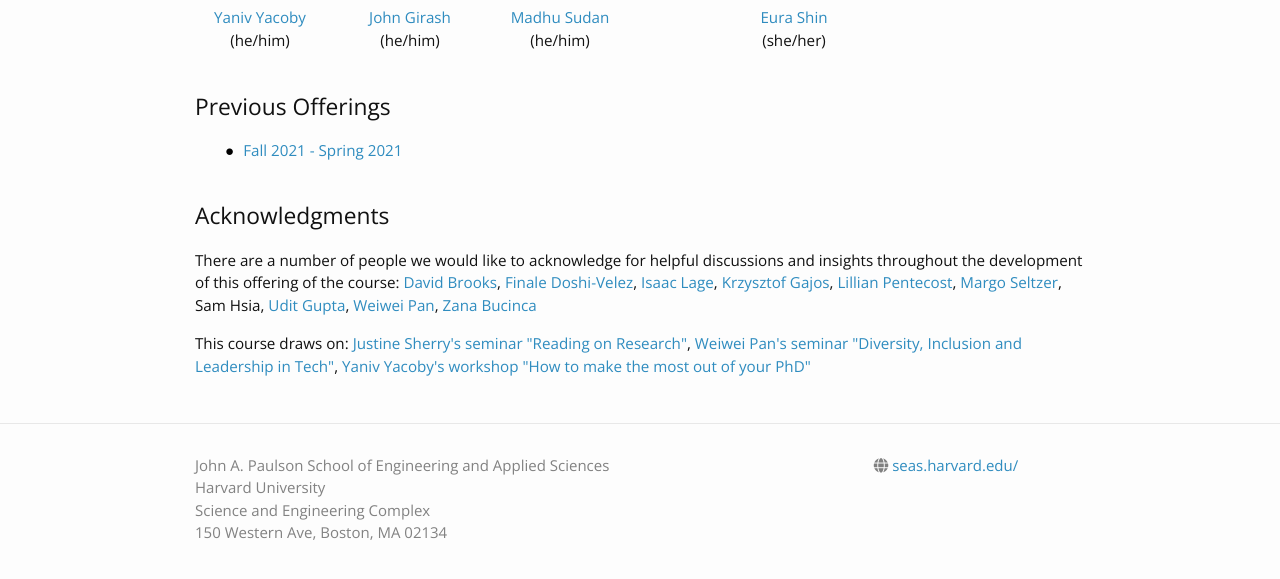
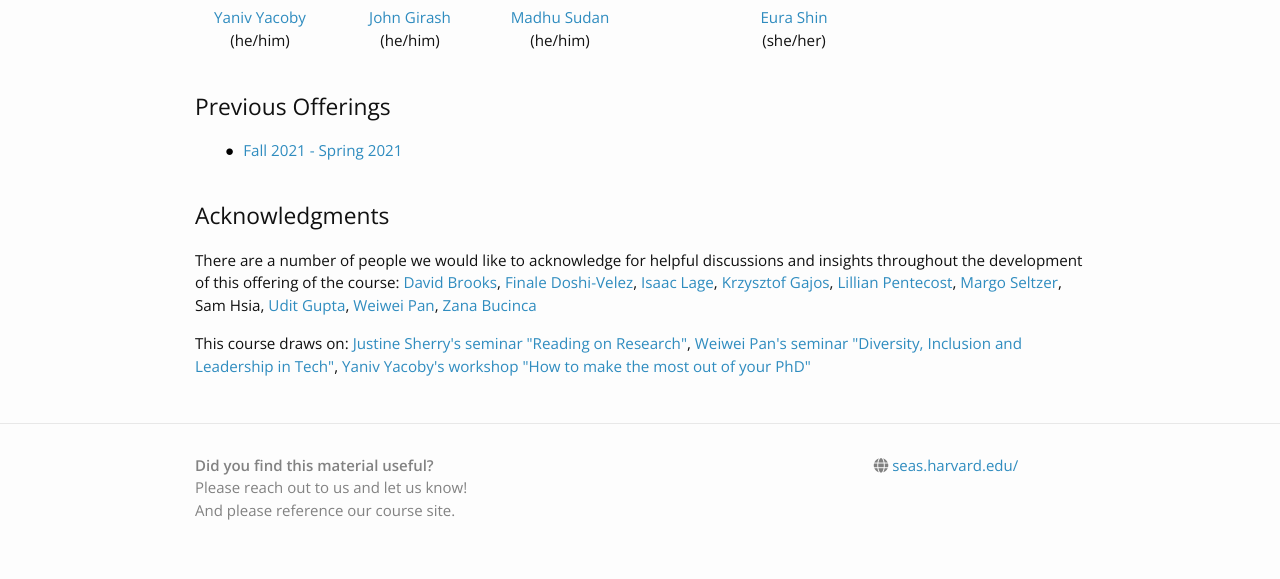
Before and after one commit to yanivyacoby/harvard-cs290, a Jekyll site: the page built from index.md, in a window 1280 px wide and 900 px high, scrolled down 1432 px, cut to the strip 296-875 px from the top of the window. Built offline with Jekyll 4.4.1, drawn with Linux system fonts in a browser that asks for light colours; nearby versions of some CDN libraries.

Commit message:
Update footer.html

```diff
--- a/_includes/footer.html
+++ b/_includes/footer.html
@@ -6,42 +6,17 @@
          <div class="footer-col-wrapper">
       <div class="footer-col  footer-col-1">
 
-
-         <p class="text">
-{{ site.address | newline_to_br  }}
+<!-- {{ site.address | newline_to_br  }} -->
+        <strong>Did you find this material useful?</strong>
+        <br/>
+        Please reach out to us and let us know!
+        <br/>
+        And please reference our course site.
       </div>
 
       <div class="footer-col  footer-col-2">
        <ul class="social-media-list">
 
-
-          {% if site.github_username %}
-
-{% endif %}
-
-          {% if site.twitter_username %}
-  <li>
-    <a href="https://twitter.com/{{ site.twitter_username }}">
-      <i class="fab fa-twitter" style="color:gray"></i> {{ site.twitter_username }}
-    </a>
-  </li>
-{% endif %}
-
-          {% if site.google_scholar_id %}
-  <li>
-    <a href="https://scholar.google.com/citations?user={{ site.google_scholar_id }}">
-      <i class="ai ai-google-scholar" style="color:gray"></i> {{ site.google_scholar_id }}
-    </a>
-  </li>
-{% endif %}
-
-          {% if site.orcid_id %}
-  <li>
-    <a href="https://orcid.org/{{ site.orcid_id }}">
-      <i class="ai ai-orcid" style="color:gray"></i> {{ site.orcid_id }}
-    </a>
-  </li>
-{% endif %}
 
           {% if site.schoolurl %}
   <li>
```
